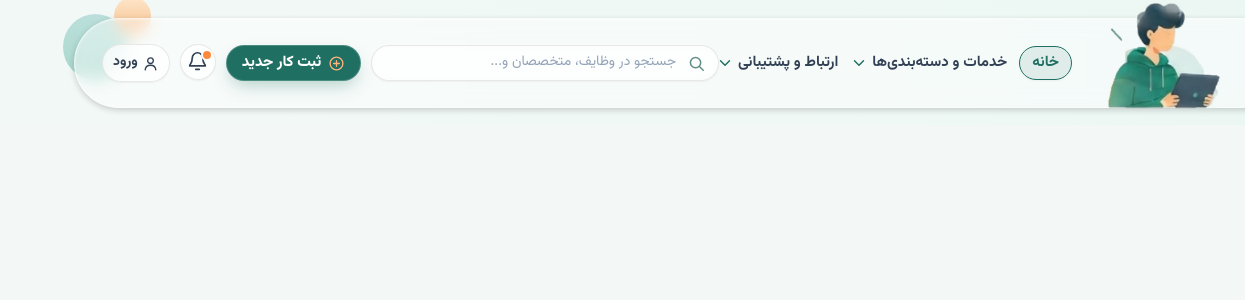
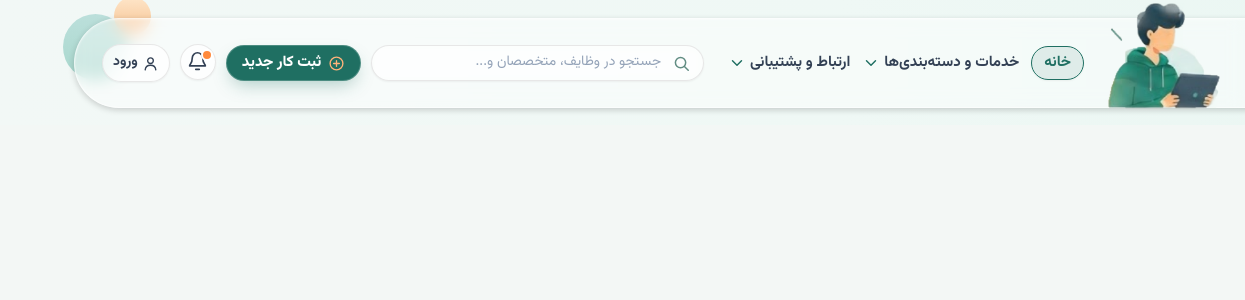
Before and after one commit to MaryamM84/VAKA-platform, a Next.js app in the folder frontend/: page / in a window 1536 px wide. Shown: the top 300 px of the page, without its empty margins (291-1536 px from the left). Built offline with nearby package versions, Linux system fonts and the light colour scheme.

Commit message:
style: refine desktop navigation alignment

```diff
--- a/frontend/src/components/layout/SiteHeader.module.css
+++ b/frontend/src/components/layout/SiteHeader.module.css
@@ -203,7 +203,7 @@
 }
 
 .searchContainer {
-  margin-right: -15px;
+  margin-right: -10px;
   margin-left: -2px;
 }
 .searchForm {
@@ -1001,3 +1001,15 @@
     );
   }
 }
+
+/* Desktop navigation positioning */
+@media (min-width: 1281px) {
+  .desktopNav {
+    margin-left: 0px;
+    transform: translateX(12px);
+  }
+
+  .searchContainer {
+    margin-right: 0;
+  }
+}
```
